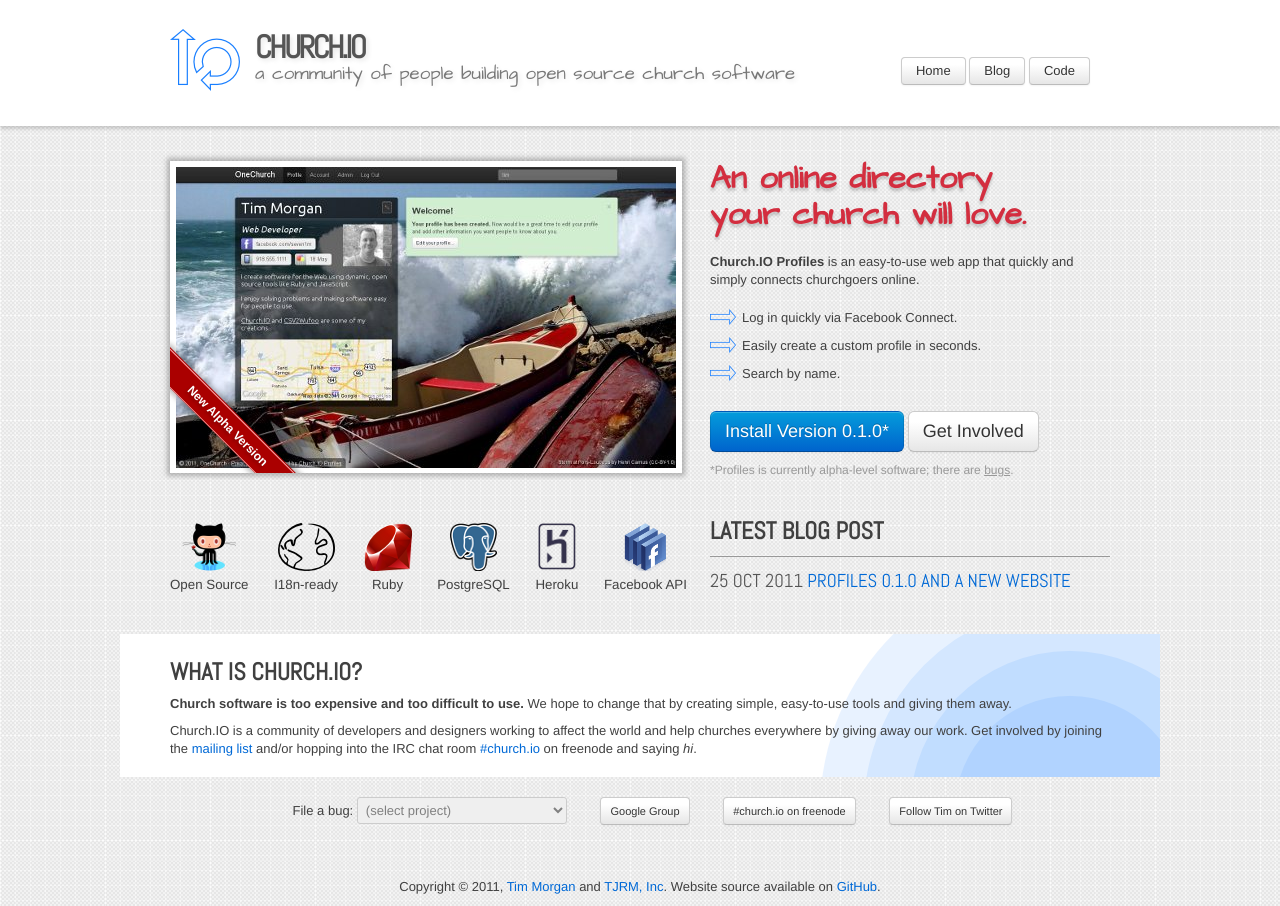
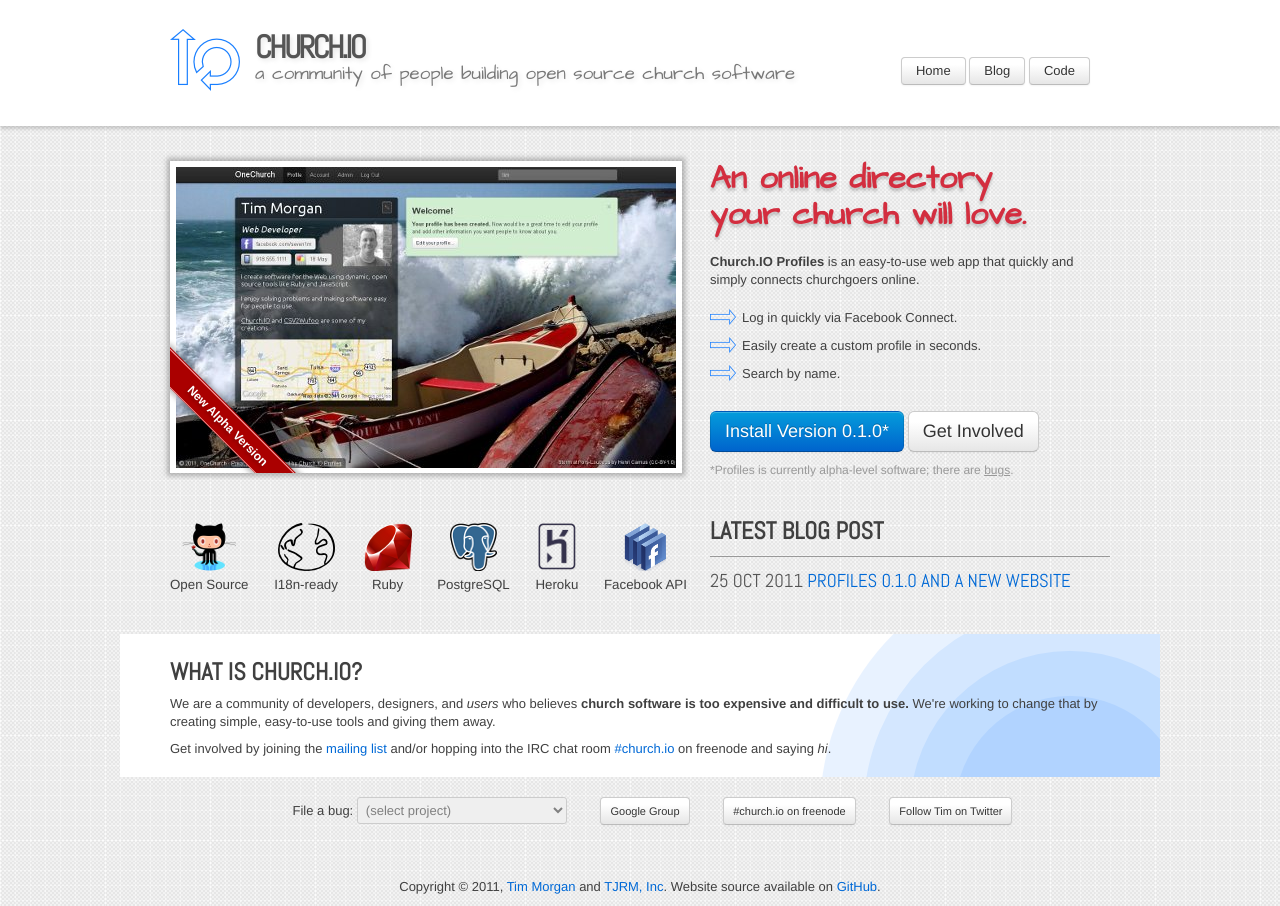
Before and after one commit to seven1m/old-churchio-website, a Jekyll site: the page built from index.html, in a window 1280 px wide. Built offline with Jekyll 4.4.1, drawn with Linux system fonts in a browser that asks for light colours; Markdown is read by kramdown in place of the engine named in the settings.

Commit message:
Change wording of about-us block on home page.

```diff
--- a/index.html
+++ b/index.html
@@ -59,12 +59,11 @@
 <div class="stripe open">
   <h3>What is Church.IO?</h3>
   <p>
-    <strong>Church software is too expensive and too difficult to use.</strong> We hope to change that by creating
-    simple, easy-to-use tools and giving them away.
+    We are a community of developers, designers, and <em>users</em> who believes <strong>church software is too expensive
+    and difficult to use.</strong> We're working to change that by creating simple, easy-to-use tools and giving them away.
   </p>
   <p>
-    Church.IO is a community of developers and designers working to affect the world and help churches everywhere
-    by giving away our work. Get involved by joining the <a href="http://groups.google.com/group/churchio">mailing list</a> and/or hopping
+    Get involved by joining the <a href="http://groups.google.com/group/churchio">mailing list</a> and/or hopping
     into the IRC chat room <a href="http://webchat.freenode.net/?channels=church.io&uio=d4">#church.io</a> on freenode
     and saying <em>hi</em>.
   </p>
```
